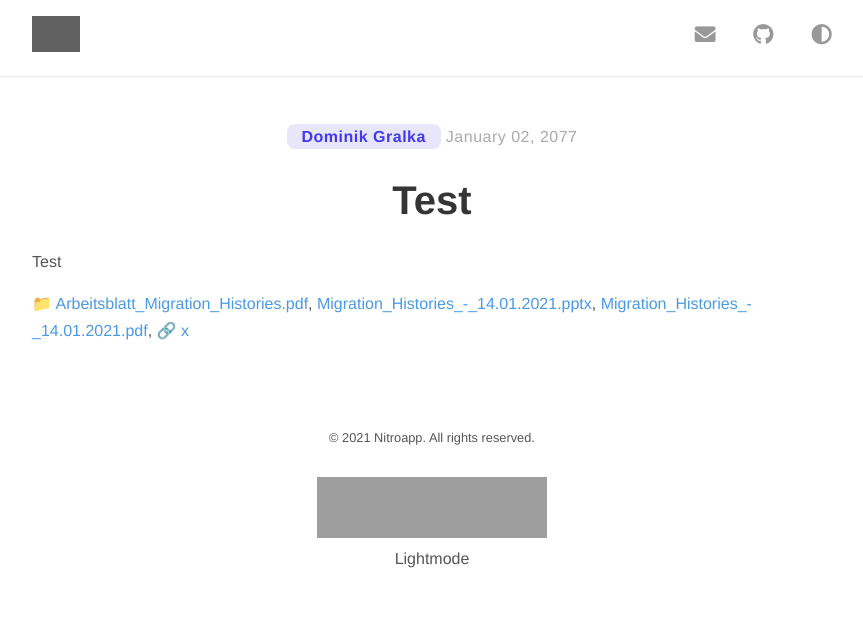
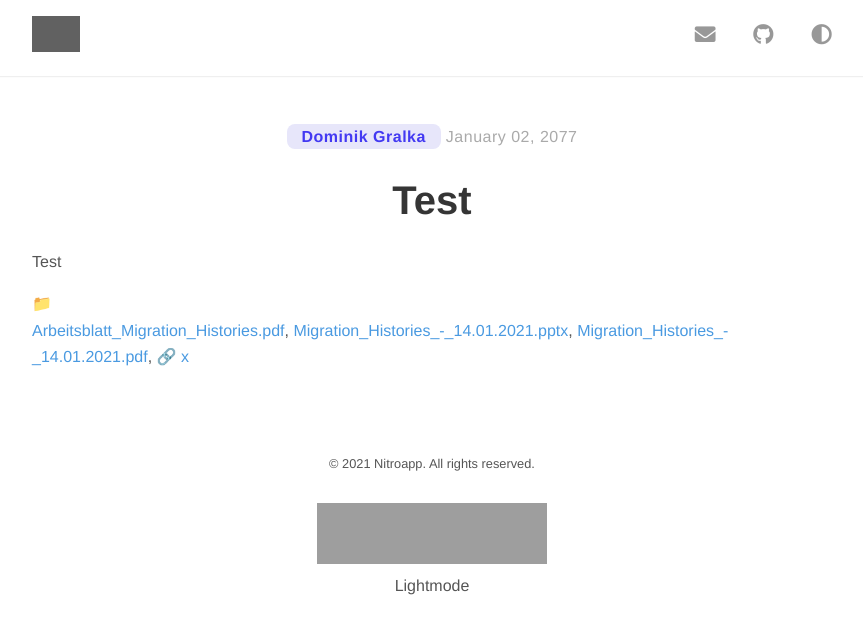
Before and after one commit to cns-nitroapp/blog, a Jekyll site: the page built from _posts/2077-01-02-0.md, in a window 1280 px wide. Shown: the top 634 px of the page, without its empty margins (208-1071 px from the left). Built offline with Jekyll 4.4.1, drawn with Linux system fonts in a browser that asks for light colours; nearby versions of some CDN libraries; grey boxes are pictures that could not be loaded.

Commit message:
Update post.html

```diff
--- a/_layouts/post.html
+++ b/_layouts/post.html
@@ -16,7 +16,7 @@ layout: default
 
   {{ content }}
   {% if page.attachments%}
-    <span class="label label-default">📁 {{ page.attachments }}</span>
+    <span class="label label-default">📁 <br>{{ page.attachments }}</span>
   {%endif%}
   {% if page.link %}
     <span class="label label-default"><a href={{ page.link }}>🔗 {{ page.link }}</a></span>
```
